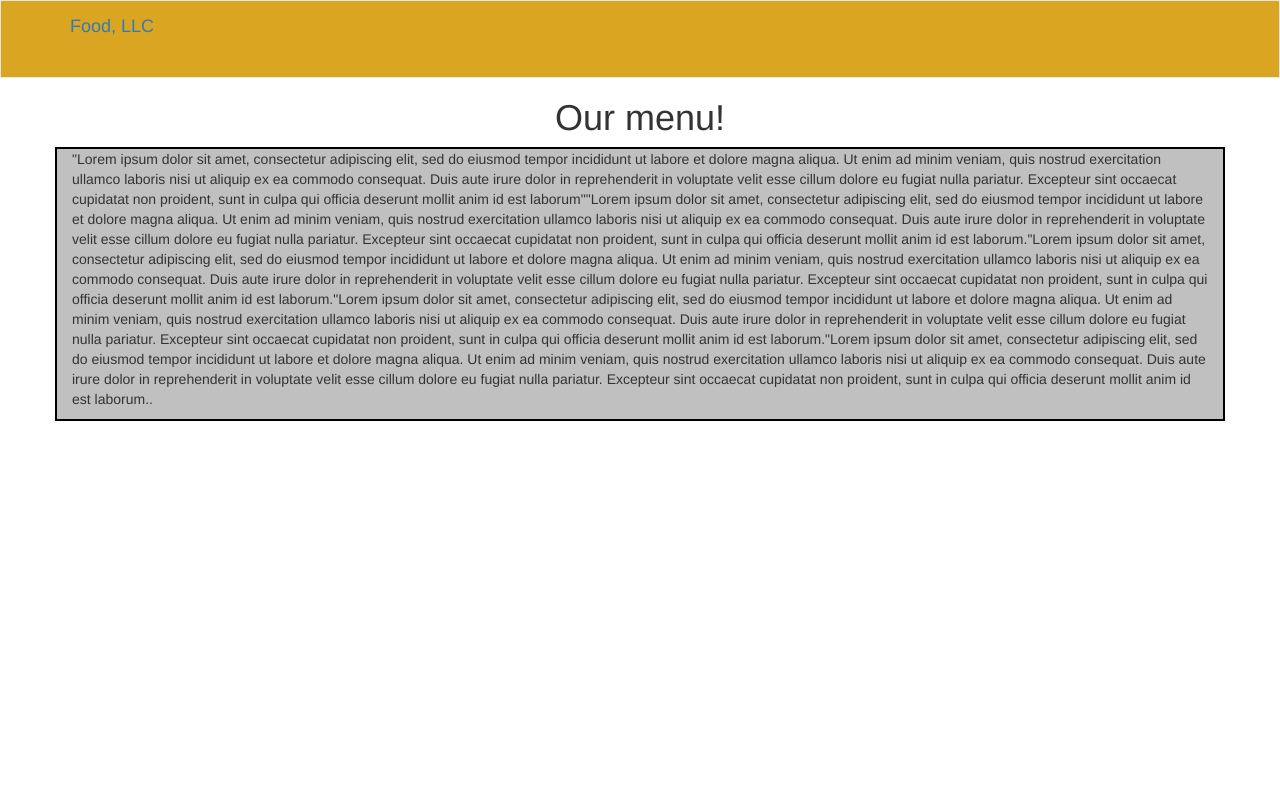
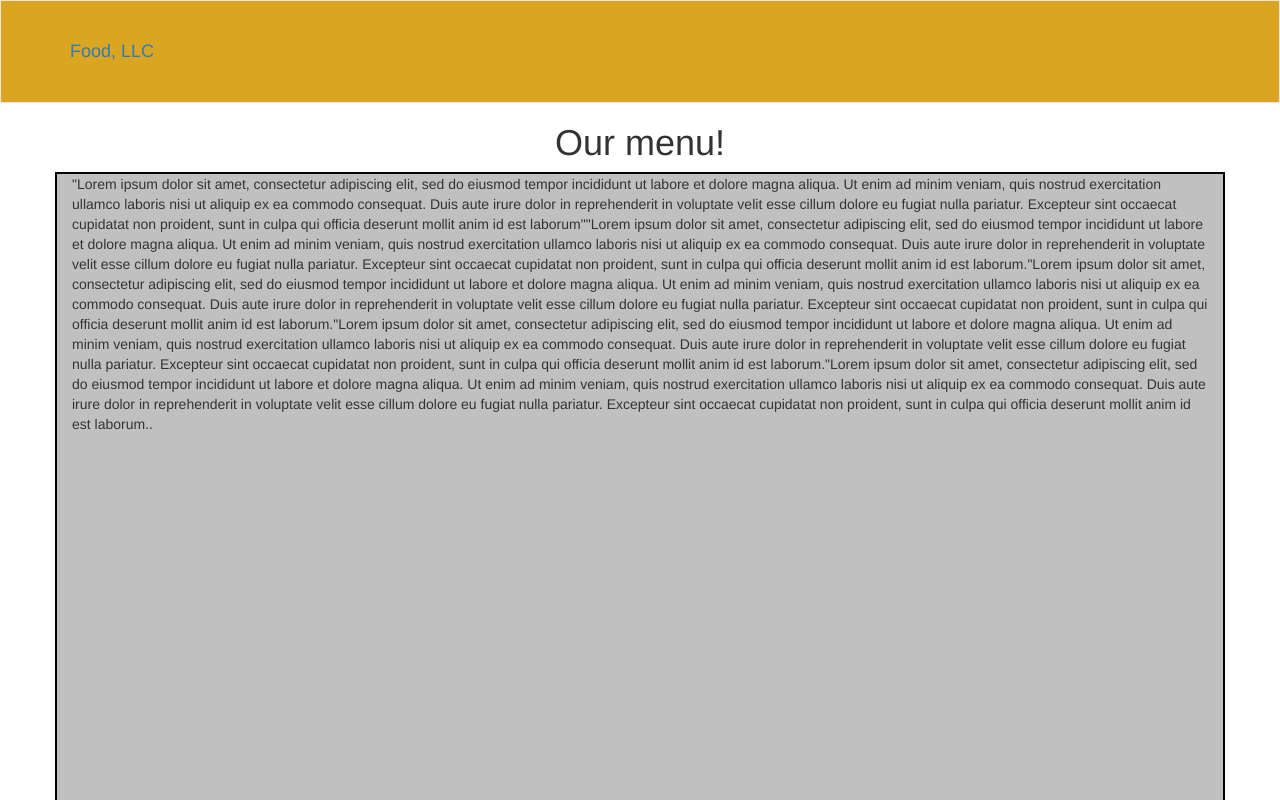
Before and after one commit to andrew15818/Coursera, a plain HTML site: page webdev/module3/index.html in a window 1280 px wide. Shown: the top 800 px of the page. Drawn offline with nearby package versions, Linux system fonts and the light colour scheme.

Commit message:
a little rushed :(

```diff
--- a/webdev/module3/bootstrap-3.4.1-dist/css/styles.css
+++ b/webdev/module3/bootstrap-3.4.1-dist/css/styles.css
@@ -34,15 +34,22 @@ nav{
 	padding-bottom:2%;
 }
 /*FoodLLC title*/
-#site-title {
-	font-size:2.0em;
+.navbar-header{
+	font-size:150%;
 	padding-top: 25px;
 }
 /*REally long paragraph*/
 #site-content {
 	border:2px solid black;
+	height:1000px;
 	background-color:#c0c0c0;
 }
 #navOptions{
 	margin-top:10px;
 }
+@media (max-width 768px){
+	#site-content{
+		margin-right:15px;
+		margin-left:15px;
+	}
+}
```
